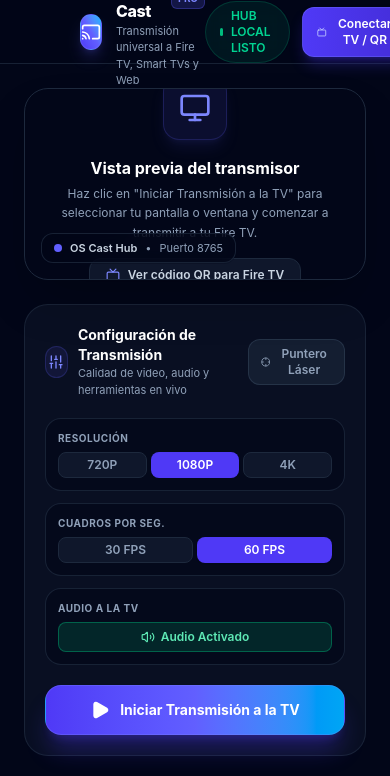
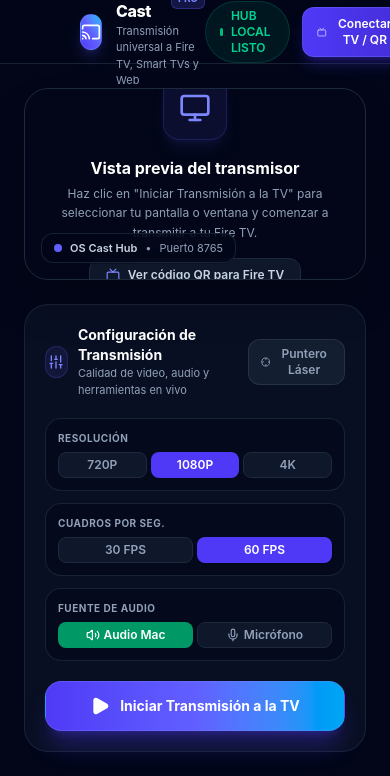
Before and after one commit to jesusobregon453-cmyk/OS-Cast, a React (Vite) app: page / in a window 390 px wide. Shown: the top 776 px of the page. Built offline with nearby package versions, Linux system fonts and the light colour scheme; no server answers.

Commit message:
feat(audio): route native macOS system audio loopback via ScreenCaptureKit instead of microphone

```diff
--- a/electron/main.cjs
+++ b/electron/main.cjs
@@ -890,12 +890,31 @@ ipcMain.on('send-webrtc-signal', (event, signal) => {
   });
 });
 
+let currentSelectedSourceId = null;
+
+ipcMain.handle('set-selected-source', (event, sourceId) => {
+  currentSelectedSourceId = sourceId;
+  return true;
+});
+
 app.whenReady().then(() => {
-  // Allow navigator.mediaDevices.getDisplayMedia in Electron
+  // Allow navigator.mediaDevices.getDisplayMedia in Electron with native System Audio Loopback
   session.defaultSession.setDisplayMediaRequestHandler((request, callback) => {
-    desktopCapturer.getSources({ types: ['screen'] }).then((sources) => {
-      if (sources && sources.length > 0) {
-        callback({ video: sources[0] });
+    desktopCapturer.getSources({ types: ['screen', 'window'] }).then((sources) => {
+      let chosen = null;
+      if (currentSelectedSourceId) {
+        chosen = sources.find((s) => s.id === currentSelectedSourceId);
+      }
+      if (!chosen && sources.length > 0) {
+        chosen = sources[0];
+      }
+
+      if (chosen) {
+        // 'loopback' captures macOS system audio natively via ScreenCaptureKit without using the mic!
+        callback({
+          video: chosen,
+          audio: request.audioRequested ? 'loopback' : undefined,
+        });
       } else {
         callback({});
       }
--- a/electron/preload.cjs
+++ b/electron/preload.cjs
@@ -31,4 +31,5 @@ contextBridge.exposeInMainWorld('electronAPI', {
     return () => ipcRenderer.removeListener('receiver-pong', handler);
   },
   relaunchApp: () => ipcRenderer.send('relaunch-app'),
+  setSelectedSource: (sourceId) => ipcRenderer.invoke('set-selected-source', sourceId),
 });
--- a/src/components/StreamControls.tsx
+++ b/src/components/StreamControls.tsx
@@ -4,6 +4,7 @@ import {
   Square,
   Volume2,
   VolumeX,
+  Mic,
   Gauge,
   Sliders,
   Sparkles,
@@ -107,21 +108,37 @@ export const StreamControls: React.FC<StreamControlsProps> = ({
           </div>
         </div>
 
-        {/* Audio Toggle */}
+        {/* Audio Toggle & Source Selector */}
         <div className="p-3 bg-slate-950/60 border border-slate-800/80 rounded-2xl space-y-1.5">
-          <label className="text-[10px] font-bold text-slate-400 uppercase tracking-wider block">Audio a la TV</label>
-          <button
-            disabled={isStreaming}
-            onClick={() => onChangeConfig({ ...config, audioEnabled: !config.audioEnabled })}
-            className={`w-full py-1.5 px-3 rounded-lg text-xs font-semibold flex items-center justify-center space-x-1.5 transition disabled:opacity-50 ${
-              config.audioEnabled
-                ? 'bg-emerald-600/20 border border-emerald-500/40 text-emerald-300'
-                : 'bg-slate-900 border border-slate-800 text-slate-400 hover:bg-slate-800'
-            }`}
-          >
-            {config.audioEnabled ? <Volume2 className="w-3.5 h-3.5" /> : <VolumeX className="w-3.5 h-3.5" />}
-            <span>{config.audioEnabled ? 'Audio Activado' : 'Sin Audio'}</span>
-          </button>
+          <label className="text-[10px] font-bold text-slate-400 uppercase tracking-wider block">Fuente de Audio</label>
+          <div className="grid grid-cols-2 gap-1">
+            <button
+              disabled={isStreaming}
+              onClick={() => onChangeConfig({ ...config, audioEnabled: true, systemAudio: true, micAudio: false })}
+              className={`py-1 px-2 rounded-lg text-xs font-semibold flex items-center justify-center space-x-1 transition disabled:opacity-50 ${
+                config.audioEnabled && config.systemAudio
+                  ? 'bg-emerald-600 text-white shadow-xs'
+                  : 'bg-slate-900 hover:bg-slate-800 text-slate-400 border border-slate-800'
+              }`}
+              title="Transmite el sonido de tu Mac (YouTube, películas, música, apps)"
+            >
+              <Volume2 className="w-3.5 h-3.5" />
+              <span>Audio Mac</span>
+            </button>
+            <button
+              disabled={isStreaming}
+              onClick={() => onChangeConfig({ ...config, audioEnabled: true, systemAudio: false, micAudio: true })}
+              className={`py-1 px-2 rounded-lg text-xs font-semibold flex items-center justify-center space-x-1 transition disabled:opacity-50 ${
+                config.audioEnabled && config.micAudio
+                  ? 'bg-indigo-600 text-white shadow-xs'
+                  : 'bg-slate-900 hover:bg-slate-800 text-slate-400 border border-slate-800'
+              }`}
+              title="Transmite tu voz mediante el micrófono"
+            >
+              <Mic className="w-3.5 h-3.5" />
+              <span>Micrófono</span>
+            </button>
+          </div>
         </div>
       </div>
 
--- a/src/engine/castManager.ts
+++ b/src/engine/castManager.ts
@@ -139,25 +139,38 @@ class CastEngine {
     const maxWidth = config.resolution === '4k' ? 3840 : config.resolution === '1080p' ? 1920 : 1280;
     const maxHeight = config.resolution === '4k' ? 2160 : config.resolution === '1080p' ? 1080 : 720;
 
+    // Save selected source ID in Electron main process
+    if (preferredSourceId && (window as any).electronAPI?.setSelectedSource) {
+      try {
+        await (window as any).electronAPI.setSelectedSource(preferredSourceId);
+      } catch (e) {}
+    }
+
     const displayConstraints: DisplayMediaStreamOptions = {
       video: {
         width: { ideal: maxWidth, max: maxWidth },
         height: { ideal: maxHeight, max: maxHeight },
         frameRate: { ideal: config.fps, max: config.fps },
       },
-      audio: config.audioEnabled
-        ? {
-            echoCancellation: false,
-            noiseSuppression: false,
-            autoGainControl: false,
-          }
-        : false,
+      audio: config.audioEnabled,
     };
 
     try {
+      // 1. In Electron, getDisplayMedia invokes setDisplayMediaRequestHandler which captures
+      // the chosen screen AND the native macOS System Audio loopback ('loopback') via ScreenCaptureKit!
+      try {
+        this.activeStream = await navigator.mediaDevices.getDisplayMedia(displayConstraints);
+      } catch (displayErr) {
+        // Fallback to getUserMedia desktop capture
         if (preferredSourceId) {
           this.activeStream = await (navigator.mediaDevices as any).getUserMedia({
-          audio: false,
+            audio: config.audioEnabled
+              ? {
+                  mandatory: {
+                    chromeMediaSource: 'desktop',
+                  },
+                }
+              : false,
             video: {
               mandatory: {
                 chromeMediaSource: 'desktop',
@@ -170,9 +183,27 @@ class CastEngine {
               },
             },
           });
+        } else {
+          throw displayErr;
+        }
+      }
 
-        // Add audio track if audio is requested
-        if (config.audioEnabled && this.activeStream) {
+      if (!this.activeStream) {
+        throw new Error('No se pudo inicializar la señal de captura de pantalla.');
+      }
+
+      const stream = this.activeStream;
+      const audioTracks = stream.getAudioTracks();
+      console.log(
+        '[OS Cast Engine] Stream initialized. Video tracks:',
+        stream.getVideoTracks().length,
+        'Audio tracks:',
+        audioTracks.length,
+        audioTracks.map((t) => t.label)
+      );
+
+      // Only if user explicitly requests microphone (micAudio = true and systemAudio = false)
+      if (config.audioEnabled && config.micAudio && !config.systemAudio && audioTracks.length === 0) {
         try {
           const micStream = await navigator.mediaDevices.getUserMedia({
             audio: {
@@ -183,31 +214,13 @@ class CastEngine {
             video: false,
           });
           if (micStream.getAudioTracks().length > 0) {
-              this.activeStream.addTrack(micStream.getAudioTracks()[0]);
+            stream.addTrack(micStream.getAudioTracks()[0]);
           }
         } catch (e) {
-            console.warn('Microphone/System audio capture failed:', e);
-          }
-        }
-      } else {
-        try {
-          this.activeStream = await navigator.mediaDevices.getDisplayMedia(displayConstraints);
-        } catch (displayErr) {
-          if ((window as any).electronAPI?.getDesktopSources) {
-            const sources = await (window as any).electronAPI.getDesktopSources({ types: ['screen'] });
-            if (sources && sources.length > 0) {
-              return this.startCapture(config, sources[0].id);
-            }
-          }
-          throw displayErr;
+          console.warn('Microphone capture failed:', e);
         }
       }
 
-      if (!this.activeStream) {
-        throw new Error('No se pudo inicializar la señal de captura de pantalla.');
-      }
-
-      const stream = this.activeStream;
       this.startTime = Date.now();
       this.framesSentCount = 0;
       this.bytesSentCount = 0;
```
Lines whose indentation alone changed are shown as unchanged.
